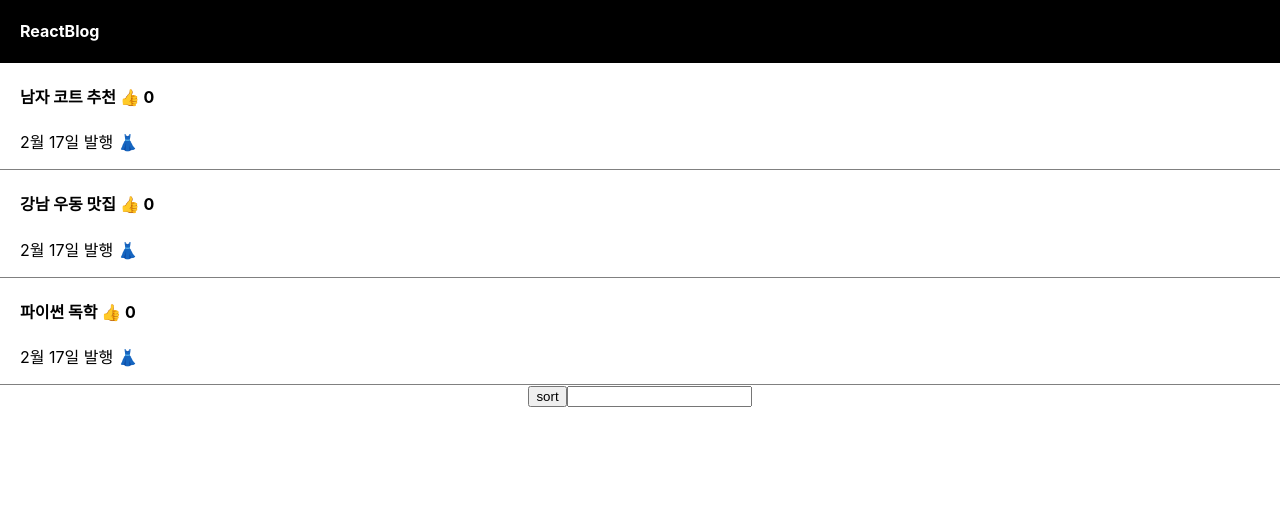
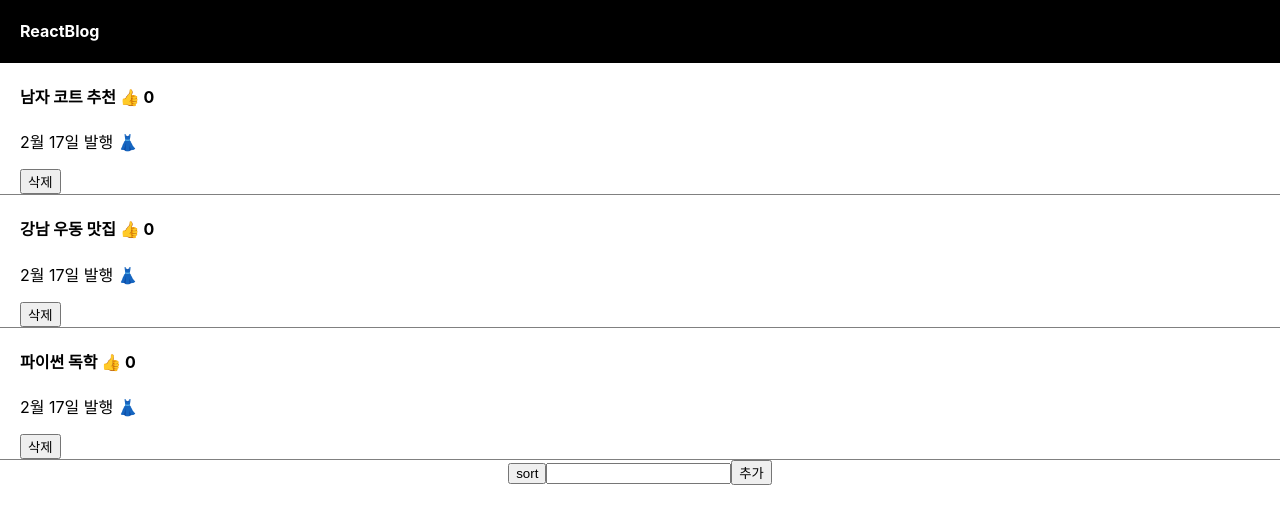
Before and after one commit to sinsohi/ReactBlog, a React (Create React App) app: page / in a window 1280 px wide. Shown: the top 524 px of the page. Built offline with nearby package versions, Linux system fonts and the light colour scheme.

Commit message:
13강 - input 다루기 2 : 블로그 글발행 기능 만들기

```diff
--- a/src/App.js
+++ b/src/App.js
@@ -35,7 +35,7 @@ function App() {
 
     }}>
     {a} <span onClick={(e)=>{
-        e.stopPropagation(); // 상위 html로 퍼지는 이벤트 버블링 막기
+        e.stopPropagation();
         let like_copy = [...따봉];
         like_copy[i] = like_copy[i] +1;
         따봉변경(like_copy);
@@ -47,6 +47,11 @@ function App() {
       copy[0] = '여자 코트 추천';
       setTitle(copy);
       }}> 👗</span></p>
+      <button onClick={(e)=>{
+        let copy = [...글제목];
+        copy.splice(i,1);
+        setTitle(copy);
+      }}>삭제</button>
   </div>)
   })
 }
@@ -58,11 +63,18 @@ function App() {
 
       }}>sort</button>
 
+      {/* 버튼 누르면 글 추가 */}
 
-      <input onChange={(e)=>{ // <input>에 뭔가 입력 시 코드 실행하고 싶으면 onChange / onInput
-        setContent(e.target.value); // 비동기처리
-        console.log(content);
+      <input onChange={(e)=>{
+        setContent(e.target.value);
       }}></input>
+      <button onClick={()=>{
+        let copy = [...글제목];
+        copy.unshift(content);
+        setTitle(copy);
+      }}>추가</button>
+
+
 
 
 
@@ -77,7 +89,7 @@ function App() {
 
 
 
-function Modal(props){  // Step 2. props 파라미터 등록 후 props.작명 사용
+function Modal(props){
   return (
   <div className='modal' style={{background : props.color}}>
   <h4>{props.글제목[props.title]}</h4>
```
